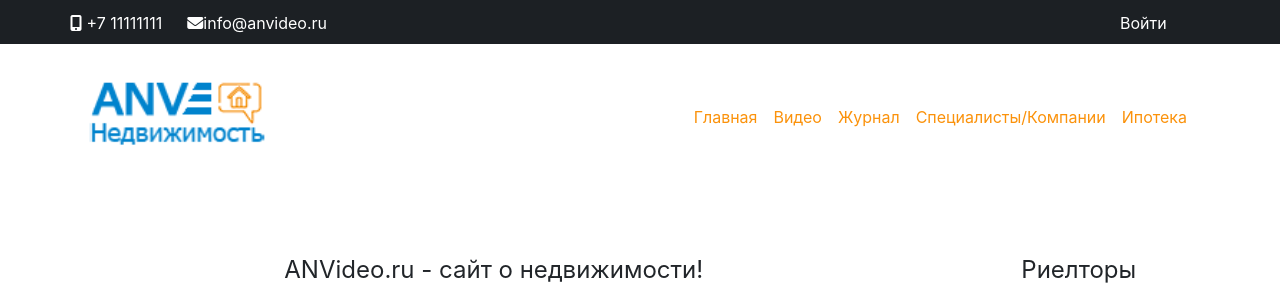
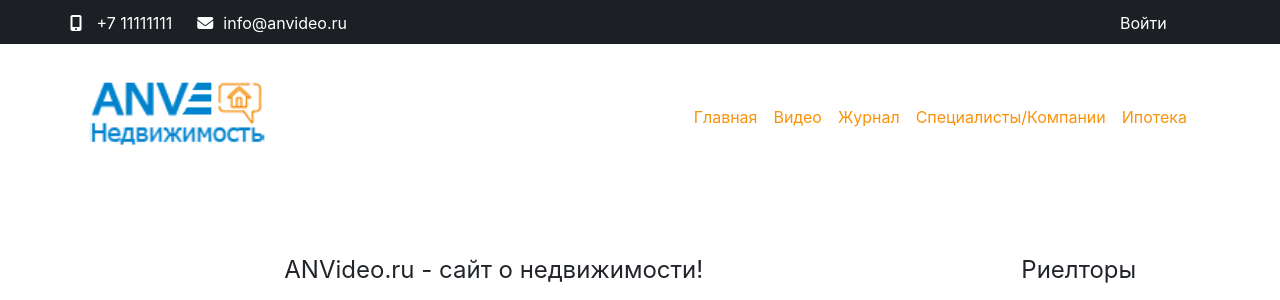
Before and after one commit to Akhmetova/Akhmetova.github.io, a PHP site: page / in a window 1280 px wide. Shown: the top 300 px of the page. Run offline with PHP 8.4, Linux system fonts and the light colour scheme; some libraries are stand-ins or nearby versions.

Commit message:
Update style.css

```diff
--- a/style.css
+++ b/style.css
@@ -9,7 +9,7 @@ body {
     justify-content: space-between;
     align-items: center;
 }
-.top-contacts fa {
+.top-contacts .fa {
 	padding: 0  10px 0 0;
 }
 .top-contacts a {
```
